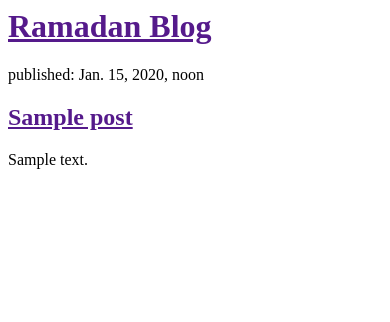
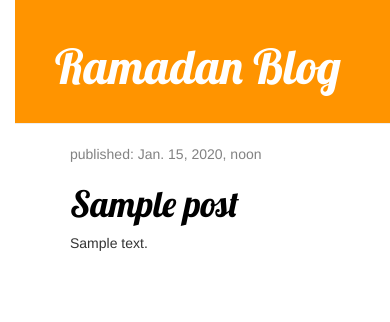
Before and after one commit to ramadanmostafa/my-first-blog, a Django app: template blog/templates/blog/post_list.html in a window 390 px wide. Shown: the top 322 px of the page. Run offline with Django 3.2, Linux system fonts and the light colour scheme; the template is opened without the code that fills it: values that come from a table or form of the project are taken from there, others are empty; tables that the repository leaves empty hold one stand-in row (values such as "Sample post"); some libraries are stand-ins or nearby versions.

Commit message:
Added view and template for detailed blog post as well as CSS for the site.

```diff
--- /dev/null
+++ b/blog/static/css/blog.css
@@ -0,0 +1,55 @@
+h1 a {
+    color: #FCA285;
+    font-family: 'Lobster';
+}
+
+body {
+    padding-left: 15px;
+}
+
+.page-header {
+    background-color: #ff9400;
+    margin-top: 0;
+    padding: 20px 20px 20px 40px;
+}
+
+.page-header h1, .page-header h1 a, .page-header h1 a:visited, .page-header h1 a:active {
+    color: #ffffff;
+    font-size: 36pt;
+    text-decoration: none;
+}
+
+.content {
+    margin-left: 40px;
+}
+
+h1, h2, h3, h4 {
+    font-family: 'Lobster', cursive;
+}
+
+.date {
+    color: #828282;
+}
+
+.save {
+    float: right;
+}
+
+.post-form textarea, .post-form input {
+    width: 100%;
+}
+
+.top-menu, .top-menu:hover, .top-menu:visited {
+    color: #ffffff;
+    float: right;
+    font-size: 26pt;
+    margin-right: 20px;
+}
+
+.post {
+    margin-bottom: 70px;
+}
+
+.post h1 a, .post h1 a:visited {
+    color: #000000;
+}
--- /dev/null
+++ b/blog/templates/blog/base.html
@@ -0,0 +1,24 @@
+{% load staticfiles %}
+<html>
+    <head>
+      <link rel="stylesheet" href="//maxcdn.bootstrapcdn.com/bootstrap/3.2.0/css/bootstrap.min.css">
+      <link rel="stylesheet" href="//maxcdn.bootstrapcdn.com/bootstrap/3.2.0/css/bootstrap-theme.min.css">
+      <link href="//fonts.googleapis.com/css?family=Lobster&subset=latin,latin-ext" rel="stylesheet" type="text/css">
+      <link rel="stylesheet" href="{% static 'css/blog.css' %}">
+      <title>Ramadan blog</title>
+    </head>
+    <body>
+        <div class="page-header">
+            <h1><a href="">Ramadan Blog</a></h1>
+        </div>
+        <div class="content container">
+          <div class="row">
+              <div class="col-md-8">
+                {% block content %}
+                {% endblock %}
+              </div>
+          </div>
+      </div>
+
+    </body>
+</html>
--- a/blog/templates/blog/post_list.html
+++ b/blog/templates/blog/post_list.html
@@ -1,18 +1,13 @@
-<html>
-    <head>
-        <title>Ramadan blog</title>
-    </head>
-    <body>
-        <div>
-            <h1><a href="">Ramadan Blog</a></h1>
-        </div>
-        {% for post in posts %}
-          <div>
+{% extends 'blog/base.html' %}
+
+{% block content %}
+  {% for post in posts %}
+      <div class="post">
+          <div class="date">
               <p>published: {{ post.published_date }}</p>
-              <h2><a href="">{{ post.title }}</a></h2>
-              <p>{{ post.text|linebreaksbr}}</p>
           </div>
-        {% endfor %}
-
-    </body>
-</html>
+          <h1><a href="{% url 'post_details' pk=post.pk %}">{{ post.title }}</a></h1>
+          <p>{{ post.text|truncatewords:30|linebreaksbr }}</p>
+      </div>
+  {% endfor %}
+{% endblock %}
--- a/blog/urls.py
+++ b/blog/urls.py
@@ -3,5 +3,6 @@ from django.contrib import admin
 from . import views
 
 urlpatterns = [
+    url(r'^post/(?P<pk>\d+)/$', views.post_details, name="post_details"),
     url(r'^$', views.post_list, name="post_list"),
 ]
--- a/blog/views.py
+++ b/blog/views.py
@@ -1,4 +1,4 @@
-from django.shortcuts import render
+from django.shortcuts import render, get_object_or_404
 from django.utils import timezone
 from .models import Post
 
@@ -6,3 +6,7 @@ from .models import Post
 def post_list(request):
     posts = Post.objects.filter(published_date__lte=timezone.now()).order_by("-published_date")
     return render(request, 'blog/post_list.html', {"posts":posts})
+
+def post_details(request, pk):
+    post = get_object_or_404(Post, pk=pk)
+    return render(request, 'blog/post_details.html', {"post":post})
--- a/simpleblog/urls.py
+++ b/simpleblog/urls.py
@@ -18,5 +18,5 @@ from django.contrib import admin
 
 urlpatterns = [
     url(r'^admin/', admin.site.urls),
-    url(r'^$', include('blog.urls')),
+    url(r'^', include('blog.urls')),
 ]
```
Also changed, not shown: blog/templates/blog/post_details.html (added, +13 -0 lines).
